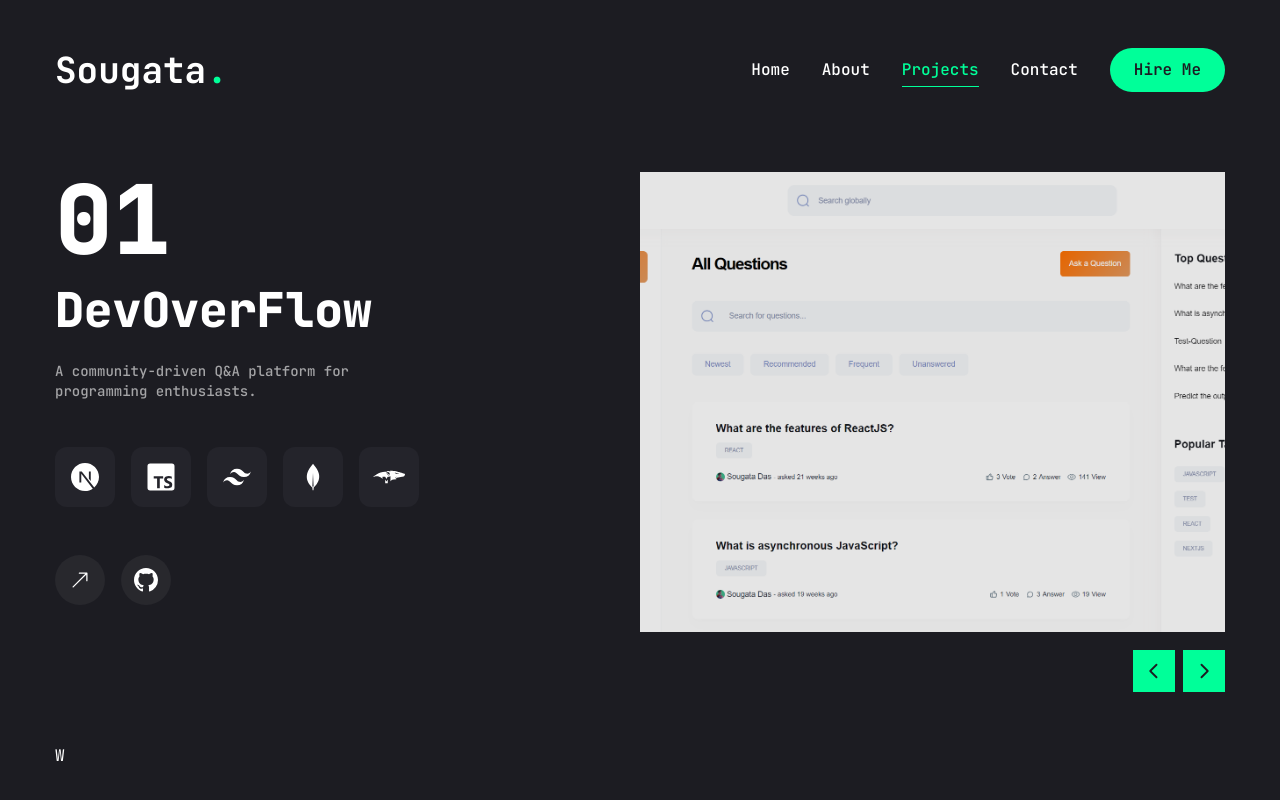
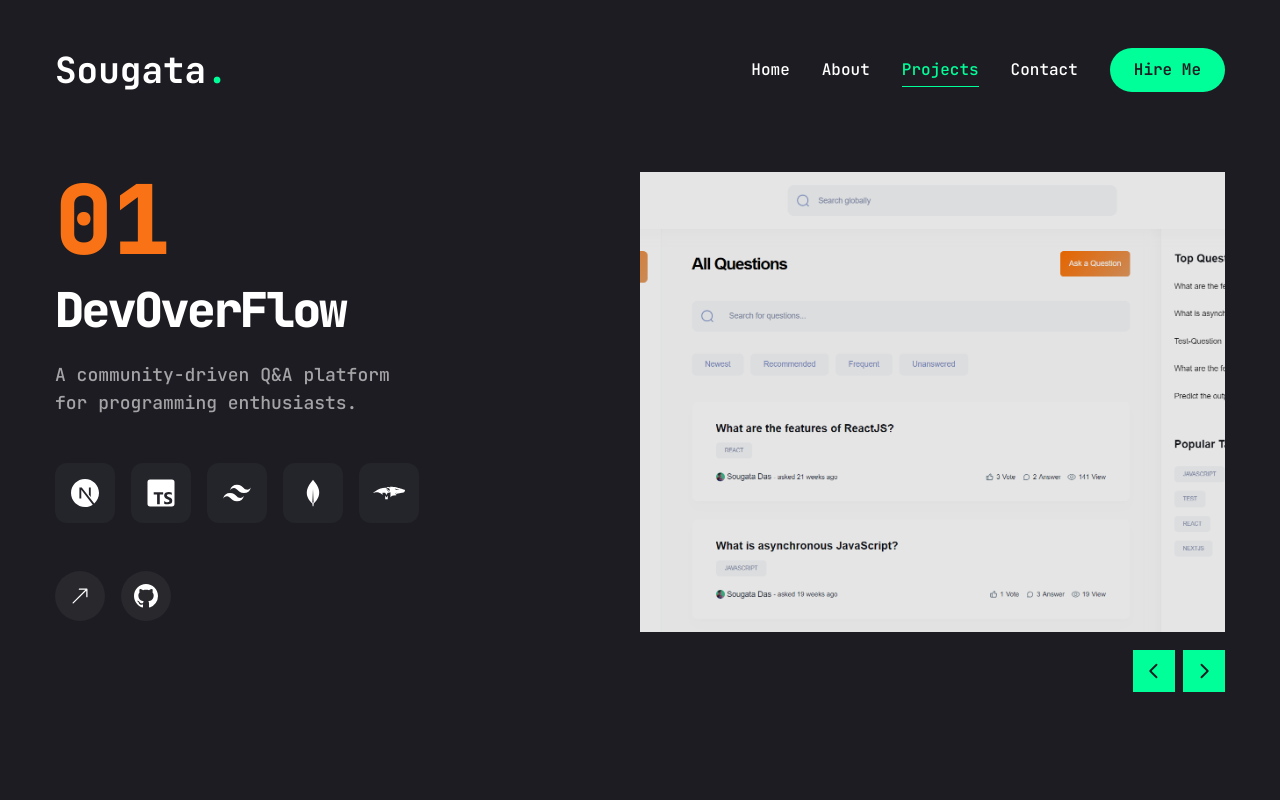
Before and after one commit to sougata-github/Portfolio, a Next.js app: page /projects in a window 1280 px wide. Built offline with nearby package versions, Linux system fonts and the light colour scheme.

Commit message:
modify projects heading.

```diff
--- a/app/(routes)/projects/page.tsx
+++ b/app/(routes)/projects/page.tsx
@@ -52,11 +52,15 @@ const Page = () => {
           <div className="w-full xl:w-[50%] xl:h-[468px] flex flex-col xl:justify-between order-2 xl:order-none">
             <div className="flex flex-col gap-[30px] h-[50%]">
               <div className="flex flex-col gap-4">
-                <h1 className="text-8xl leading-none font-extrabold">
+                <h1
+                  className={`text-8xl leading-none font-extrabold ${project.color}`}
+                >
                   {project.id < 10 ? `0${project.id}` : project.id}
                 </h1>
-                <h2 className="h2 font-extrabold">{project.title}</h2>
-                <p className="mt-2 font-medium text-white/60 leading-2 text-sm max-w-[350px]">
+                <h2 className="h2 font-extrabold tracking-tighter">
+                  {project.title}
+                </h2>
+                <p className="mt-2 font-medium text-white/60 leading-2 text-lg max-w-[350px]">
                   {project.description}
                 </p>
               </div>
@@ -114,7 +118,6 @@ const Page = () => {
             </Swiper>
           </div>
         </div>
-        W
       </div>
     </motion.section>
   );
--- a/app/globals.css
+++ b/app/globals.css
@@ -106,4 +106,8 @@
   .h3 {
     @apply text-[20px] xl:text-[24px] leading-[1.1] font-semibold;
   }
+
+  .word-spacing-tight {
+    word-spacing: -0.1em;
+  }
 }
--- a/app/layout.tsx
+++ b/app/layout.tsx
@@ -6,6 +6,7 @@ import "./globals.css";
 import Header from "@/components/Header";
 import PageTransition from "@/components/animations/PageTransition";
 import StairsProvider from "@/components/animations/StairsProvider";
+
 import { cn } from "@/lib/utils";
 
 const jetBrains = JetBrains_Mono({
--- a/components/projects/ProjectsData.tsx
+++ b/components/projects/ProjectsData.tsx
@@ -4,6 +4,7 @@ import {
   SiMongoose,
   SiNextdotjs,
   SiPrisma,
+  SiSocketdotio,
 } from "react-icons/si";
 import { GrReactjs } from "react-icons/gr";
 import { FaDatabase } from "react-icons/fa";
@@ -14,6 +15,7 @@ import { BiLogoMongodb, BiLogoTypescript } from "react-icons/bi";
 export type ProjectsDataType = {
   id: number;
   title: string;
+  color: string;
   description: string;
   live: string;
   github: string;
@@ -29,6 +31,7 @@ export const projectsData: ProjectsDataType[] = [
   {
     id: 1,
     title: "DevOverFlow",
+    color: "text-orange-500",
     description: "A community-driven Q&A platform for programming enthusiasts.",
     live: "https://devoverflow-next.vercel.app/",
     github: "https://github.com/sougata-github/DevOverFlow",
@@ -70,6 +73,7 @@ export const projectsData: ProjectsDataType[] = [
   {
     id: 2,
     title: "Jotion",
+    color: "text-neutral-500",
     description: "Productivity and note-taking web application.",
     live: "https://jotion-next.vercel.app/",
     github: "https://github.com/sougata-github/Jotion",
@@ -111,7 +115,8 @@ export const projectsData: ProjectsDataType[] = [
   {
     id: 3,
     title: "Team Chat",
-    description: "Full-Stack Discord clone built using Next.js.",
+    color: "text-indigo-500",
+    description: "Full-Stack Discord clone built using Next.js and Socket IO.",
     live: "https://team-chat-efq7.onrender.com/invite/4a8a83a6-f6df-4644-90ee-d2c1093c0411",
     github: "https://github.com/sougata-github/Team-Chat",
     imageUrl: "/images/team-chat-light.png",
@@ -147,11 +152,18 @@ export const projectsData: ProjectsDataType[] = [
           <SiPrisma className="h-7 w-7 max-lg:h-6 max-lg:w-6 hover:text-accent transition-all" />
         ),
       },
+      {
+        label: "Socket IO",
+        icon: (
+          <SiSocketdotio className="h-7 w-7 max-lg:h-6 max-lg:w-6 hover:text-accent transition-all" />
+        ),
+      },
     ],
   },
   {
     id: 4,
-    title: "iPhone 15 Pro",
+    title: "iPhone",
+    color: "text-stone-600",
     description:
       "iPhone 15 Pro landing page built using React, GSAP and Three.js.",
     live: "https://iphone-15-pro-landing-page.vercel.app/",
```
